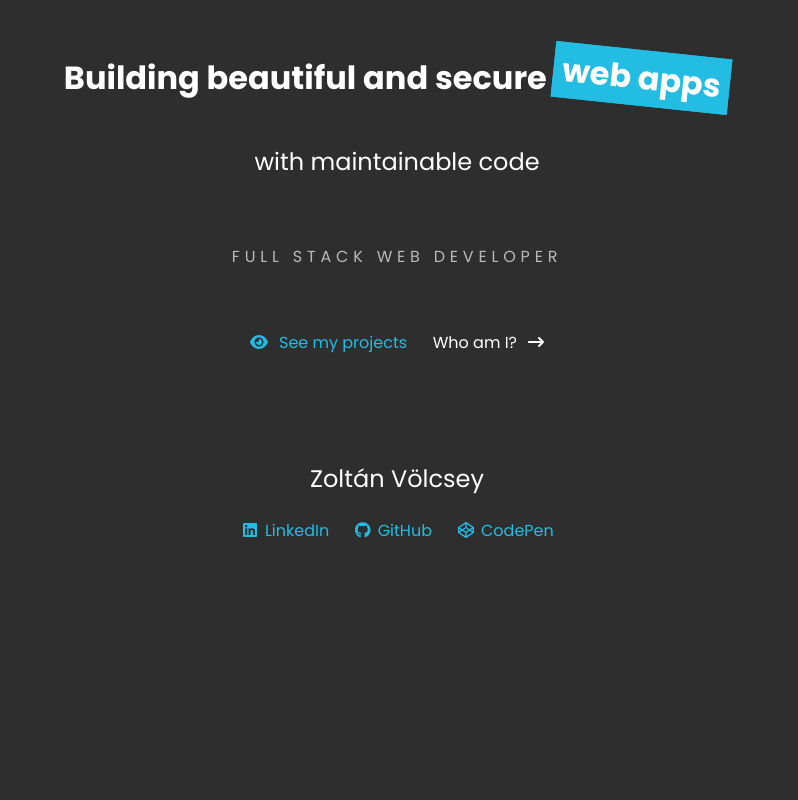
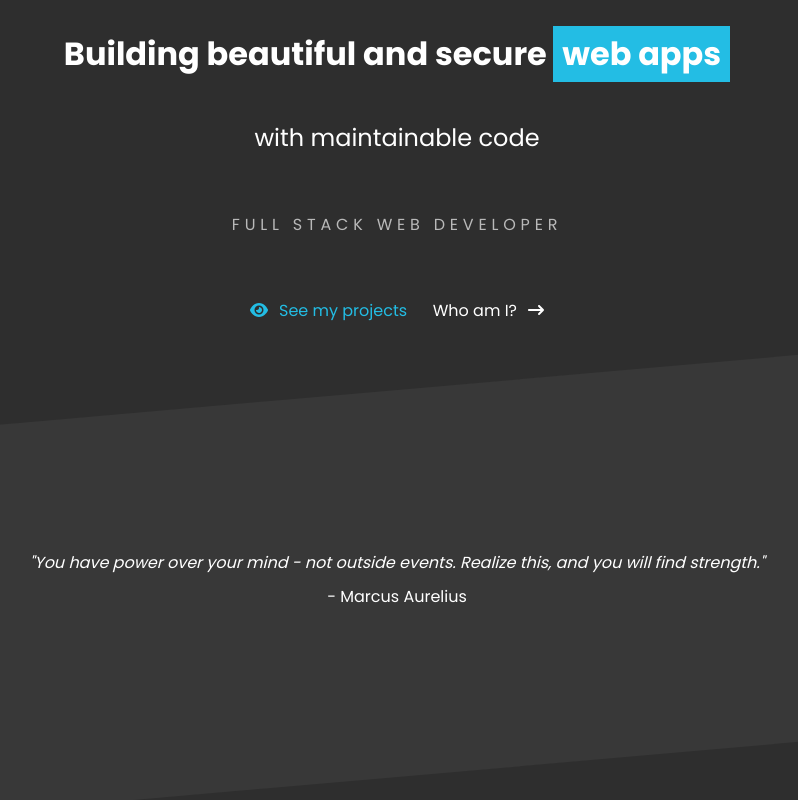
Before and after one commit to zvolcsey/my-portfolio, a React (Vite) app: page / in a window 1280 px wide. Shown: the part 300-1100 px from the top of the page, without its empty margins (243-1041 px from the left). Before the commit the page ends 866 px from the top, so only its background shows below. Built offline with nearby package versions, Linux system fonts and the light colour scheme.

Commit message:
feat: Added the quote section

```diff
--- a/src/components/HeroSection/HeroSection.module.css
+++ b/src/components/HeroSection/HeroSection.module.css
@@ -1,5 +1,5 @@
 .hero-section {
-  margin: 5rem auto;
+  margin: 4rem auto 0 auto;
 }
 
 .badge {
@@ -15,12 +15,12 @@
 }
 
 .title {
-  margin: 3.5rem 0 2rem 0;
+  margin: 2rem 0;
   font-size: 1.5rem;
 }
 
 .subtitle {
-  margin-bottom: 3.5rem;
+  margin-bottom: 2rem;
   font-size: 1.2rem;
   font-weight: 400;
 }
@@ -41,17 +41,13 @@ h1 > span:not(:first-child) {
   background-color: var(--main-color);
 }
 
-.rotate {
-  transform: rotate(6deg);
-}
-
 .actions {
   list-style: none;
   display: flex;
   flex-direction: column;
   justify-content: center;
   align-items: center;
-  margin-top: 3rem;
+  margin-top: 2rem;
 }
 
 .item {
@@ -108,12 +104,23 @@ h1 > span:not(:first-child) {
     display: inline-block;
   }
 
+  .title {
+    font-size: 2rem;
+    margin-top: 3rem;
+  }
+
   .highlight {
     margin: 0 0 0 0.4rem;
   }
 
+  .subtitle {
+    font-size: 1.5rem;
+    margin-bottom: 3rem;
+  }
+
   .actions {
     flex-direction: row;
+    margin-top: 3rem;
   }
 
   .item {
@@ -133,10 +140,6 @@ h1 > span:not(:first-child) {
     font-size: 1rem;
   }
 
-  .hero-section {
-    margin: 10rem auto;
-  }
-
   .title {
     font-size: 3rem;
   }
--- a/src/components/HeroSection/HeroSection.tsx
+++ b/src/components/HeroSection/HeroSection.tsx
@@ -12,11 +12,7 @@ const HeroSection: FC<Record<string, never>> = () => {
       <Badge className={styles.badge}>Open-Source Contributor</Badge>
       <h1 className={`${styles['hero-text']} ${styles.title}`}>
         <span className={styles.block}>Building</span> beautiful and secure
-        <span
-          className={`${styles.block} ${styles.highlight} ${styles.rotate}`}
-        >
-          web apps
-        </span>
+        <span className={`${styles.block} ${styles.highlight}`}>web apps</span>
       </h1>
       <h2 className={`${styles['hero-text']} ${styles.subtitle}`}>
         with maintainable code
--- a/src/components/Layouts/Footer.module.css
+++ b/src/components/Layouts/Footer.module.css
@@ -3,10 +3,7 @@
   flex-direction: column;
   justify-content: center;
   align-items: center;
-}
-
-.brand {
-  margin-bottom: 1rem;
+  gap: 1rem;
 }
 
 .items {
--- /dev/null
+++ b/src/components/QuoteSection/QuoteSection.module.css
@@ -0,0 +1,40 @@
+.quote-section {
+  position: relative;
+  margin: 2rem 0 4rem 0;
+  padding: 4rem 1rem;
+}
+
+.quote-text {
+  text-align: center;
+  font-style: italic;
+  line-height: 1.6;
+  color: var(--main-text-color);
+}
+
+.quote-text span {
+  display: block;
+  font-style: normal;
+  padding: 0.5rem;
+}
+
+.quote-section::after {
+  content: '';
+  position: absolute;
+  inset: 0;
+  transform: skewY(-5deg);
+  background: var(--secondary-bg-color);
+  z-index: -1;
+}
+
+@media (min-width: 26rem) {
+  .quote-section {
+    padding: 6rem 1rem;
+  }
+}
+
+@media (min-width: 48rem) {
+  .quote-section {
+    margin-top: 4rem;
+    padding: 10rem 1rem;
+  }
+}
--- /dev/null
+++ b/src/components/QuoteSection/QuoteSection.tsx
@@ -0,0 +1,16 @@
+import { FC } from 'react';
+
+import styles from './QuoteSection.module.css';
+
+const QuoteSection: FC<Record<string, never>> = () => {
+  return (
+    <section className={styles['quote-section']}>
+      <p className={styles['quote-text']}>
+        &quot;You have power over your mind - not outside events. Realize this,
+        and you will find strength.&quot; <span>- Marcus Aurelius</span>
+      </p>
+    </section>
+  );
+};
+
+export default QuoteSection;
--- a/src/index.css
+++ b/src/index.css
@@ -39,7 +39,7 @@ body {
 #root {
   height: 100vh;
   display: grid;
-  grid-template-rows: 10rem auto 8rem;
+  grid-template-rows: 10rem auto 12rem;
 }
 
 a {
@@ -64,3 +64,9 @@ code {
   font-family: source-code-pro, Menlo, Monaco, Consolas, 'Courier New',
     monospace;
 }
+
+@media (min-width: 48rem) {
+  #root {
+    grid-template-rows: 10rem auto 8rem;
+  }
+}
--- a/src/routes/HomePage.tsx
+++ b/src/routes/HomePage.tsx
@@ -1,12 +1,18 @@
 import { FC, useEffect } from 'react';
 
 import HeroSection from '../components/HeroSection/HeroSection';
+import QuoteSection from '../components/QuoteSection/QuoteSection';
 
 const HomePage: FC<Record<string, never>> = () => {
   useEffect(() => {
     document.title = 'Home | Zoltán Völcsey';
   }, []);
-  return <HeroSection />;
+  return (
+    <>
+      <HeroSection />
+      <QuoteSection />
+    </>
+  );
 };
 
 export default HomePage;
```
Also changed, not shown: 1 other file (tests, documents, lock files or other folders).
